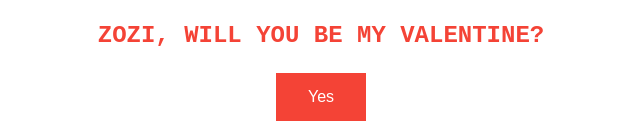
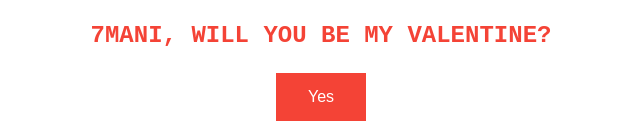
Before and after one commit to vvalentinee/valentine, a plain HTML site: page index.html in a window 1280 px wide. Shown: the part 489-612 px from the top of the page, without its empty margins (319-959 px from the left). Drawn offline with Linux system fonts and the light colour scheme.

Commit message:
index.html

```diff
--- a/index.html
+++ b/index.html
@@ -73,7 +73,7 @@
 <img class="h-[200px]" src="https://gifdb.com/images/high/cute-love-bear-roses-ou7zho5oosxnpo6k.gif"/>
 
   <div class="container">
-    <h2 style="color:#f44336">ZOZI, WILL YOU BE MY VALENTINE?</h2>
+    <h2 style="color:#f44336">7MANI, WILL YOU BE MY VALENTINE?</h2>
    <button id="yesBtn" style="background-color: #f44336;  border: none;
   color: white;
   padding: 15px 32px;
```
